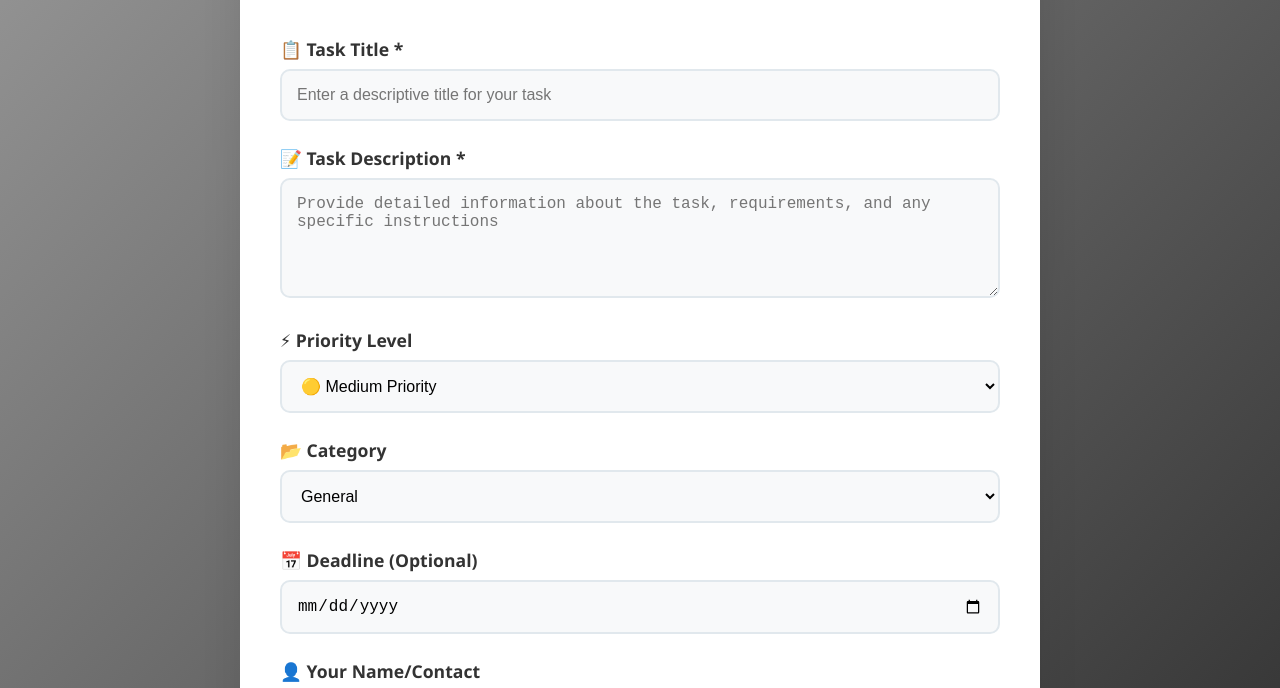
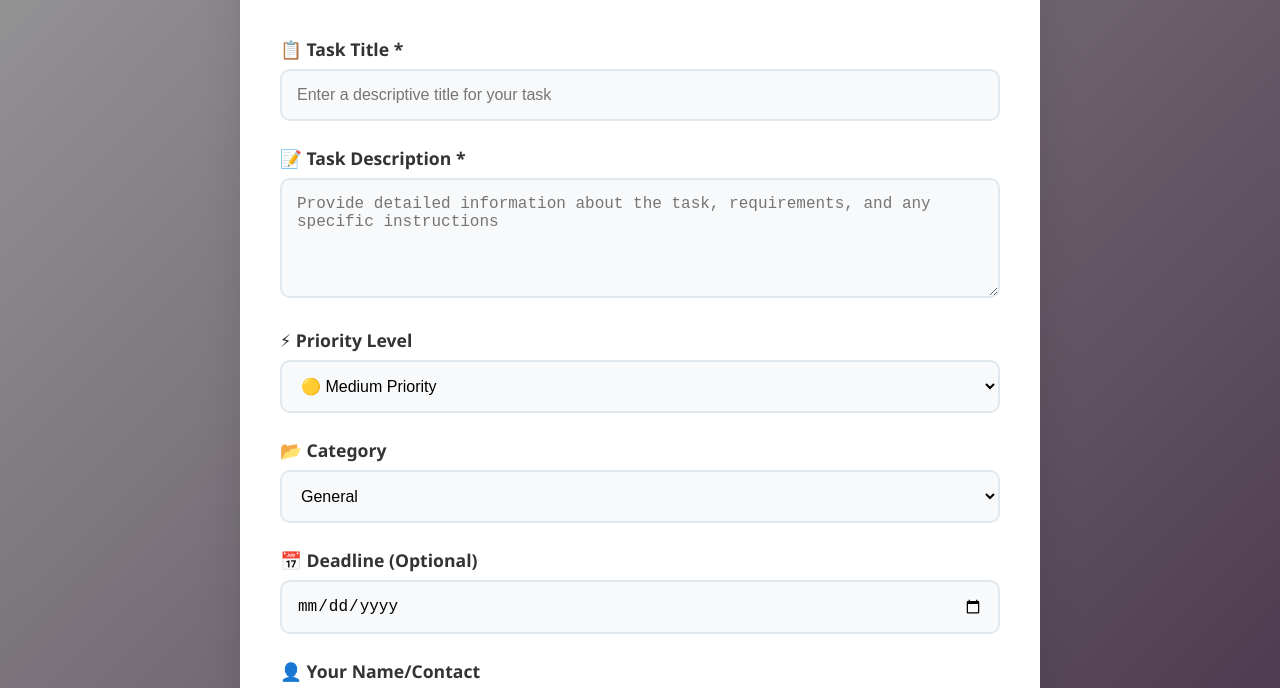
Before and after one commit to Halilmuhammedkv/To-Do, a plain HTML site: page index.html in a window 1280 px wide. Shown: the part 172-860 px from the top of the page. Drawn offline with Linux system fonts and the light colour scheme.

Commit message:
next clr update

```diff
--- a/index.html
+++ b/index.html
@@ -16,7 +16,7 @@
 
         body {
             font-family: 'Segoe UI', Tahoma, Geneva, Verdana, sans-serif;
-            background: linear-gradient(135deg, #999999 0%, #303030 100%);
+            background: linear-gradient(135deg, #999999 0%, #473449 100%);
             min-height: 100vh;
             padding: 20px;
         }
```
